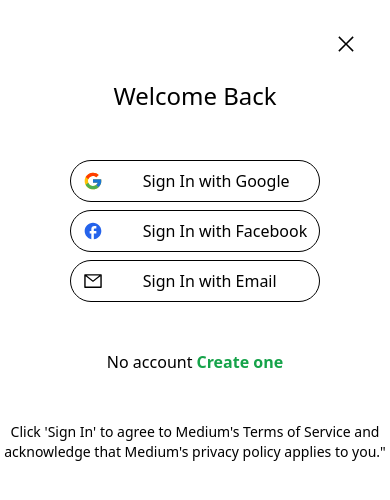
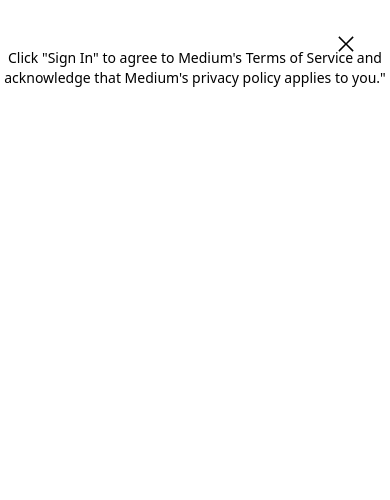
Before and after one commit to mik3lson/medium_clone, a React (Vite) app: page / in a window 390 px wide. Shown: the top 500 px of the page. Built offline with nearby package versions, Linux system fonts and the light colour scheme.

Commit message:
auth modal is added

```diff
--- a/src/components/Demo/Auth/Auth.jsx
+++ b/src/components/Demo/Auth/Auth.jsx
@@ -4,25 +4,41 @@
 import {FcGoogle} from 'react-icons/fc'
 import {MdFacebook} from 'react-icons/md'
 import {AiOutlineMail} from 'react-icons/ai'
+
+import SignIn from './SignIn'
+import SignUp from './SignUp'
+
 const Auth=()=> {
    const [createUser, setCreateUser] = useState(false);
+   const [signReq, setSignReq]= useState("sign-in");
+   const [modal, setModal] = useState(true);
+   const hidden = modal ? "visible opacity-100" :"invisible opacity-0"
     return(
-        <Modal>
+        <Modal modal ={modal} setModal={setModal} hidden ={hidden}>
             <section
-                className ="z-50 fixed top-0 bottom-0 left-0 md:left-[10rem]
+                className ={`z-50 fixed top-0 bottom-0 left-0 md:left-[10rem]
                 overflow-auto right-0 md:right-[10rem] bg-white shadow
-            ">
-                <button className='absolute top-8 right-8 text-2xl hover:opacity-50'>
+                transition-all duration-500
+                ${hidden}`}
+                >
+                <button
+                   onClick = {() => setModal(false)}
+                   className='absolute top-8 right-8 text-2xl hover:opacity-50'>
                     <LiaTimesSolid/>
                 </button>
                 <div className='flex flex-col justify-center items-center gap-[3rem]'>
-                    <>
+                    {signReq === "" ? (
+                        <>
                     <h2 className='text-2xl pt-[5rem]'> {createUser ? "Join Medium" : "Welcome Back"}</h2>
 
                     <div className='flex flex-col gap-2 w-fit mx-auto'>
                         <Button icon= {<FcGoogle className='text-xl'/>} text={` ${createUser ? "Sign Up" :"Sign In"} with Google`} />
-                         <Button icon= {<MdFacebook className='text-xl text-blue-600 '/>}  text={` ${createUser ? "Sign Up" :"Sign In"} with Facebook` } />
-                          <Button icon= {<AiOutlineMail className='text-xl'/>}  text={` ${createUser ? "Sign Up": "Sign In"} with Email`} />
+                        <Button icon= {<MdFacebook className='text-xl text-blue-600 '/>}  text={` ${createUser ? "Sign Up" :"Sign In"} with Facebook` } />
+                        <Button
+                            click ={() => setSignReq(createUser ? "sign-up" : "sign-in")}
+                            icon= {<AiOutlineMail className='text-xl'/>}
+                            text={` ${createUser ? "Sign Up": "Sign In"} with Email`}
+                        />
 
                     </div>
                     <p> {createUser ? "Already have an acccount":"No account"}
@@ -33,8 +49,13 @@
                         </button>
                     </p>
                     </>
+                    ) : signReq === "sign-in" ? (
+                        <SignIn setSignReq = {setSignReq}/>
+                    ): signReq === "sign-up" ? (
+                        <SignUp setSignReq={setSignReq}/>
+                    ): null }
                     <p className ="md:w-[30rem] mx-auto text-center text-sm mb-[3rem]">
-                        Click 'Sign In' to agree to Medium's Terms of Service and acknowledge that Medium's privacy policy applies to you."
+                        Click "Sign In" to agree to Medium's Terms of Service and acknowledge that Medium's privacy policy applies to you."
                     </p>
                 </div>
             </section>
@@ -44,9 +65,11 @@
 export default Auth;
 
 
-const Button =({icon, text,click}) =>{
+const Button =({icon, text, click}) =>{
     return(
-      <button className='flex items-center gap-10 sm:w-[20rem] border border-black px-3 py-2 rounded-full'>
+      <button
+         onClick = {click}
+         className='flex items-center gap-10 sm:w-[20rem] border border-black px-3 py-2 rounded-full'>
          {icon} {text}
       </button>
     );
```
